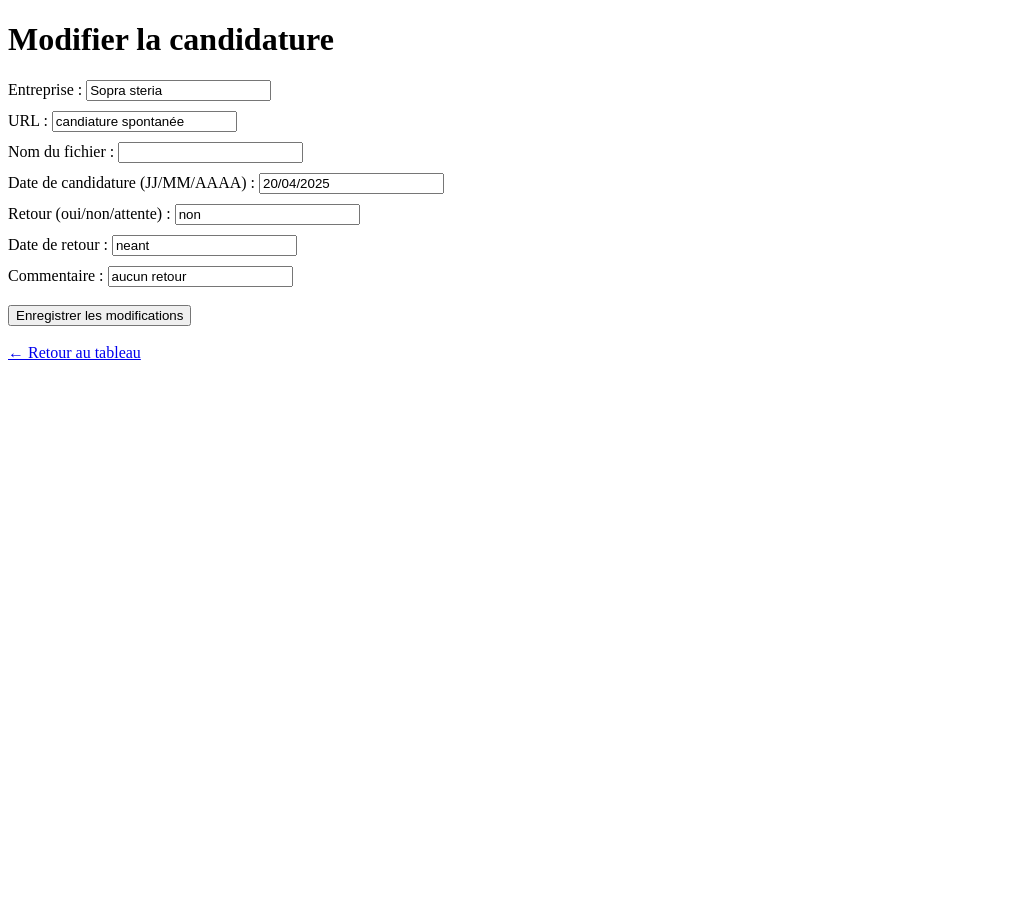
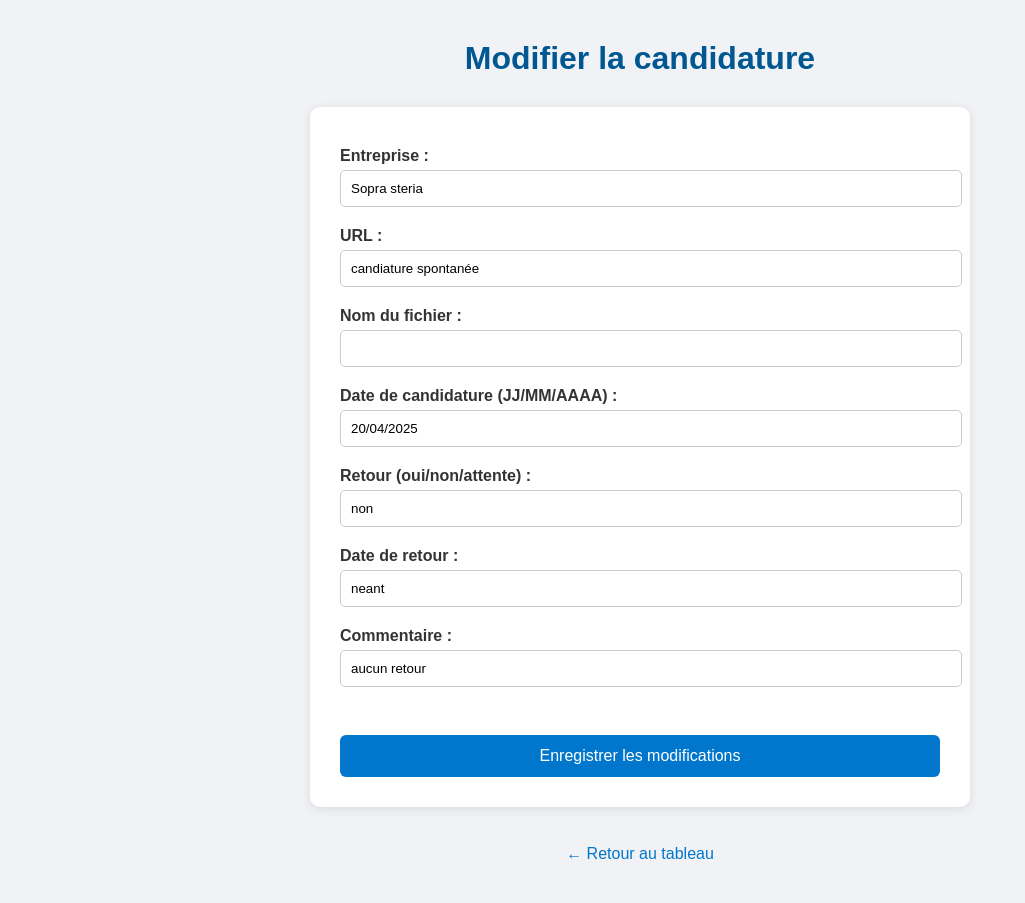
Before and after one commit to JulienDrx/Tableau-suivi-alternance, a Flask app: page /modifier/1 in a window 1280 px wide. Shown: the whole page, without its empty margins (0-1025 px from the left). Before the commit the page ends 360 px from the top, so only its background shows below. Run offline with Flask 3, Linux system fonts and the light colour scheme; data comes from the database, SQL or seed files in the repository.

Commit message:
MAJ : Amélioration de la mise en page du projet

```diff
--- /dev/null
+++ b/static/style_modifier.css
@@ -0,0 +1,67 @@
+body {
+    background-color: #f0f2f5;
+    font-family: Arial, sans-serif;
+    margin: 40px;
+    color: #333;
+}
+
+h1 {
+    text-align: center;
+    color: #005792;
+    margin-bottom: 30px;
+}
+
+form {
+    max-width: 600px;
+    margin: auto;
+    background: white;
+    padding: 30px;
+    border-radius: 10px;
+    box-shadow: 0 2px 10px rgba(0,0,0,0.1);
+}
+
+label {
+    display: block;
+    margin-top: 15px;
+    font-weight: bold;
+}
+
+input[type="text"],
+input[type="url"] {
+    width: 100%;
+    padding: 10px;
+    margin-top: 5px;
+    margin-bottom: 10px;
+    border: 1px solid #ccc;
+    border-radius: 5px;
+}
+
+button {
+    display: block;
+    width: 100%;
+    padding: 12px;
+    margin-top: 20px;
+    background-color: #0077cc;
+    color: white;
+    font-size: 16px;
+    border: none;
+    border-radius: 6px;
+    cursor: pointer;
+    transition: background-color 0.3s;
+}
+
+button:hover {
+    background-color: #005fa3;
+}
+
+a {
+    display: block;
+    text-align: center;
+    margin-top: 20px;
+    color: #0077cc;
+    text-decoration: none;
+}
+
+a:hover {
+    text-decoration: underline;
+}
--- a/templates/modifier.html
+++ b/templates/modifier.html
@@ -3,6 +3,7 @@
 <head>
     <meta charset="UTF-8">
     <title>Modifier une candidature</title>
+    <link rel="stylesheet" href="{{ url_for('static', filename='style_modifier.css') }}">
     <style>
         label { display: block; margin-top: 10px; }
     </style>
--- a/templates/tableau.html
+++ b/templates/tableau.html
@@ -3,6 +3,7 @@
 <head>
     <meta charset="UTF-8">
     <title>Tableau de suivi alternance</title>
+    <link rel="stylesheet" href="{{ url_for('static', filename='style.css') }}">
     <style>
         table, th, td { border: 1px solid black; border-collapse: collapse; }
         th, td { padding: 8px; }
```
Also changed, not shown: static/style.css (added, +70 -0 lines).
